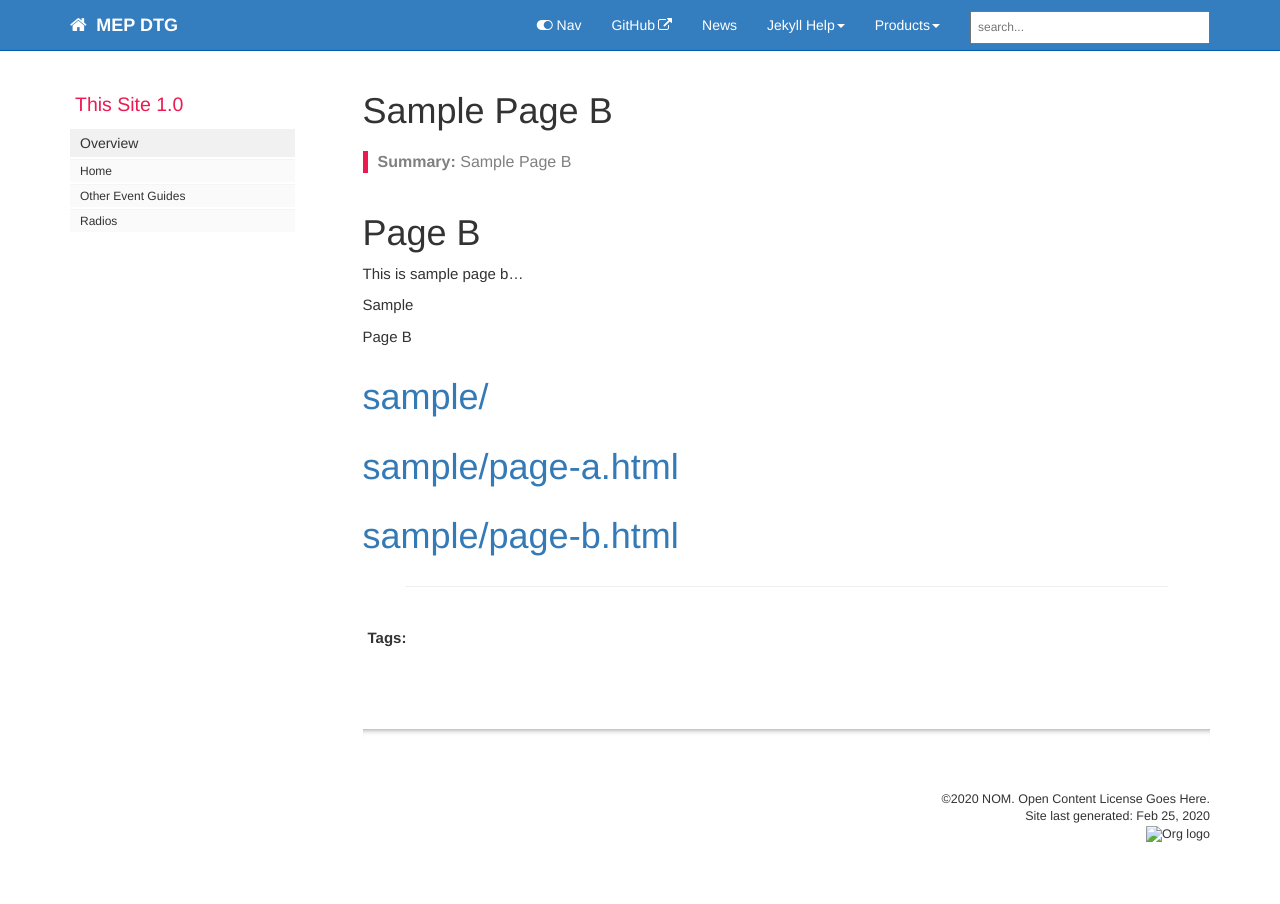
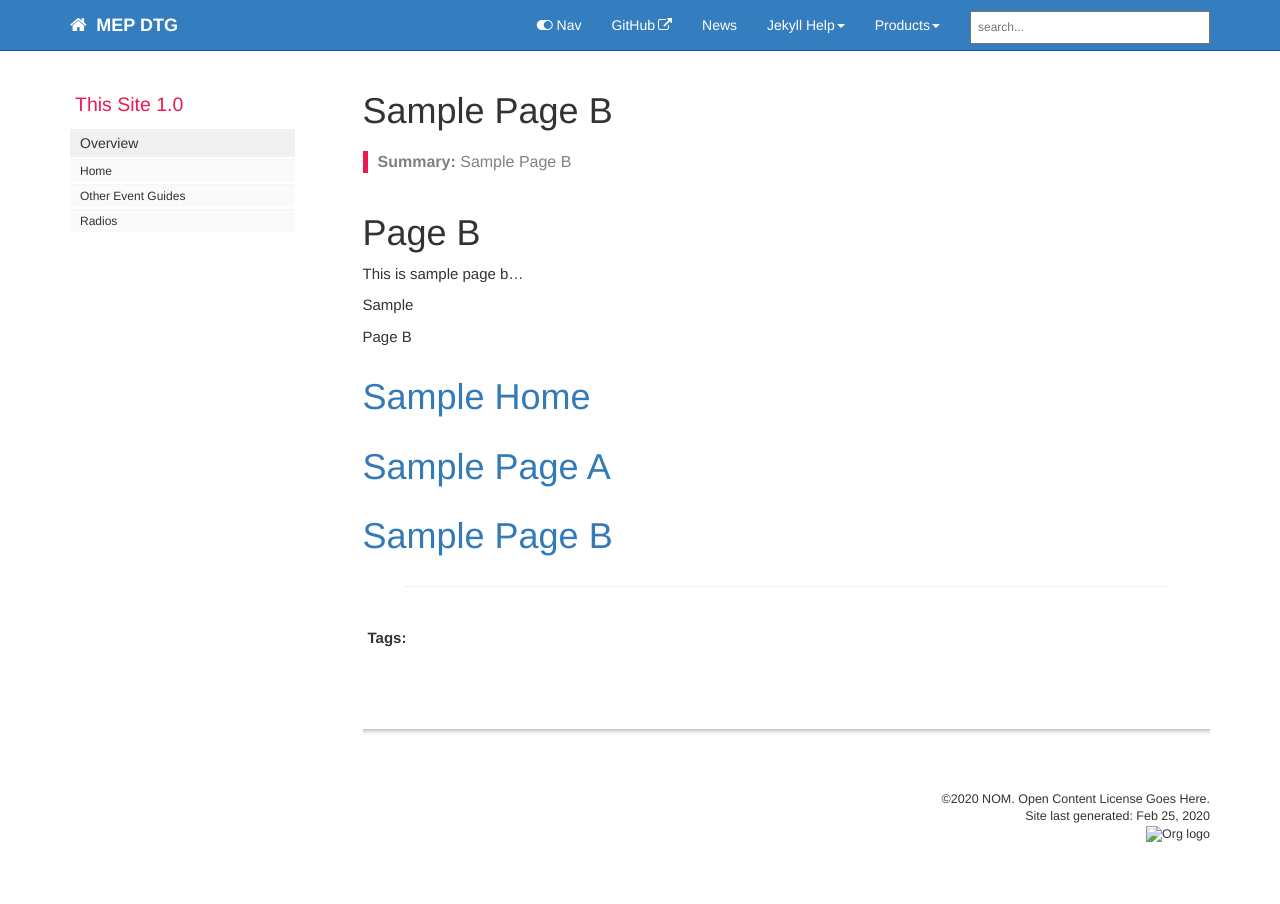
Before and after one commit to raster/nom, a Jekyll site: the page built from samples/page-b.md, in a window 1280 px wide. Built offline with Jekyll 4.4.1, drawn with Linux system fonts in a browser that asks for light colours; nearby versions of some CDN libraries; library files that are not in the unit come from our copies; comment, search, counter and statistics services are not loaded.

Commit message:
Update page-b.md

```diff
--- a/samples/page-b.md
+++ b/samples/page-b.md
@@ -15,9 +15,9 @@ Sample
 
 Page B
 
-# [sample/](Sample Home)
-# [sample/page-a.html](Sample Page A)
-# [sample/page-b.html](Sample Page B)
+# [Sample Home](sample/)
+# [Sample Page A](sample/page-a.html)
+# [Sample Page B](sample/page-b.html)
 
 ---
 
```
